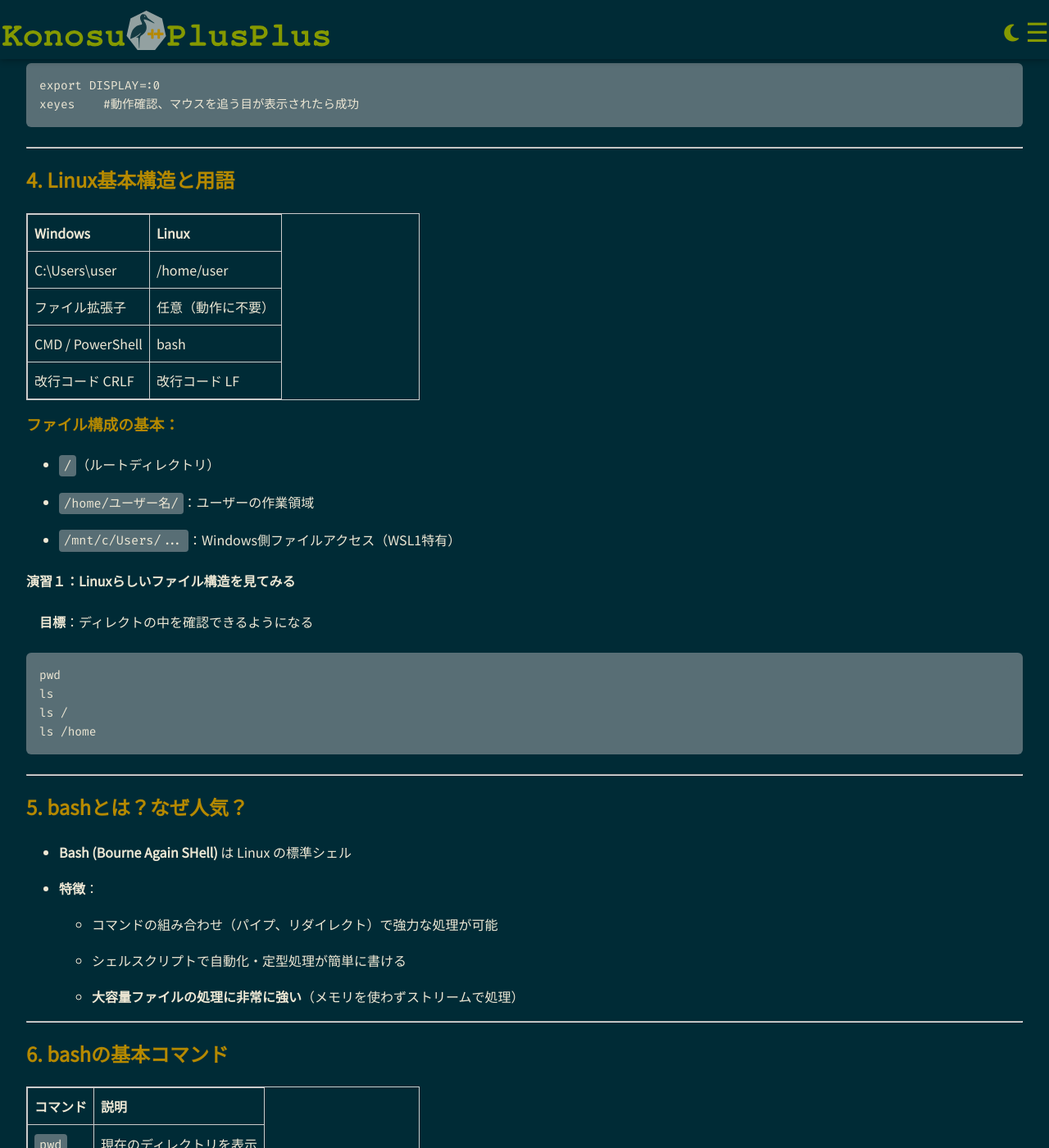
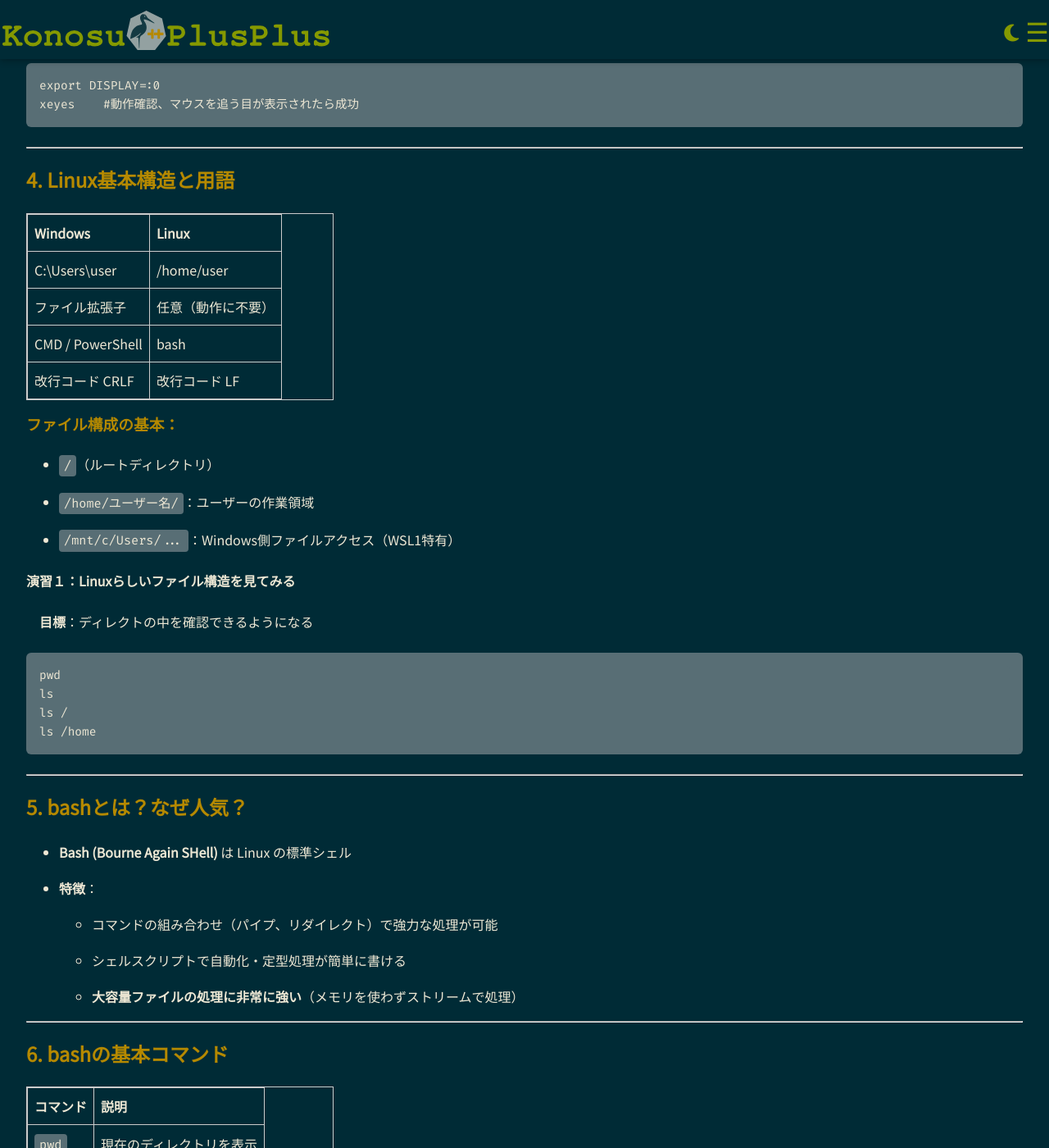
Before and after one commit to konosuplusplus/konosuplusplus.github.io, a Jekyll site: the page built from _posts/2025-06-23-WSLguide.md, in a window 1280 px wide and 1400 px high, scrolled down 3220 px. Shown: the whole window at 82% size. Built offline with Jekyll 4.4.1, drawn with Linux system fonts in a browser that asks for light colours; our own code applies the rules of GitHub Pages for plain Markdown files.

Commit message:
minor update

```diff
--- a/assets/css/style.scss
+++ b/assets/css/style.scss
@@ -142,7 +142,7 @@ a {
 
 table {
   width: 100%;
-  min-width: 480px;
+  min-width: 375px;
   border-collapse: collapse;
   border: 1px solid #ccc;
 }
```
